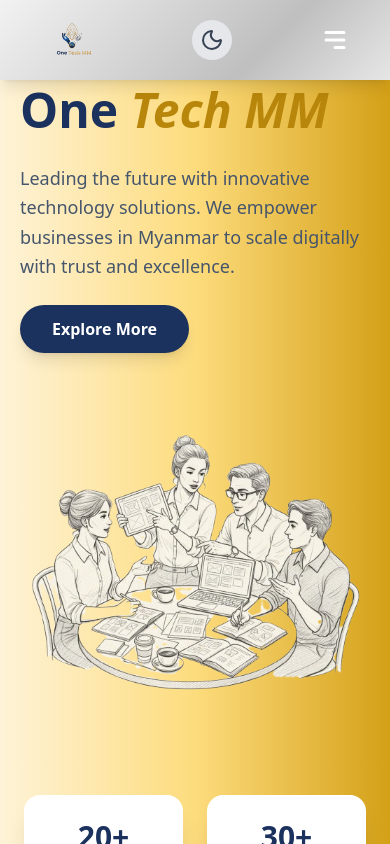
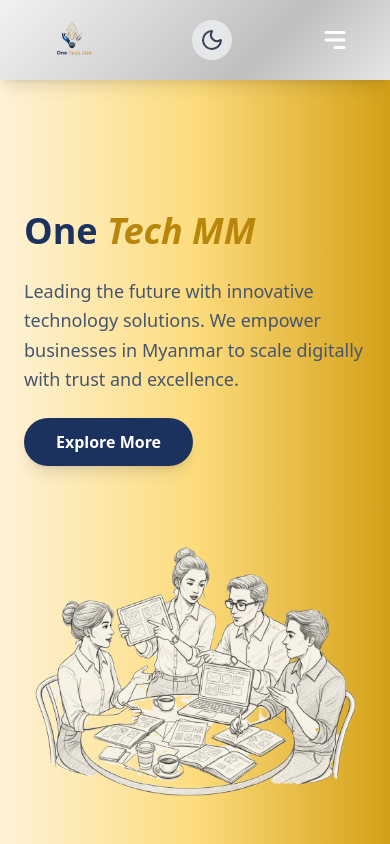
Before and after one commit to AungMinKo-tech/team-portfolio, a React (Vite) app: page / in a window 390 px wide. Shown: the top 844 px of the page. Built offline with nearby package versions, Linux system fonts and the light colour scheme.

Commit message:
refactor:home_responsive

```diff
--- a/src/components/home/Hero.jsx
+++ b/src/components/home/Hero.jsx
@@ -6,16 +6,16 @@
 export default function Hero() {
   return (
     <div className="bg-bg-light dark:bg-bg-dark transition-colors duration-500">
-      <section className="flex flex-col md:flex-row padding items-center min-h-[80vh] gap-10">
+      <section className="flex flex-col md:flex-row items-center min-h-[80vh] gap-10 px-6 pt-32 md:pt-20 md:px-20">
         {/* Left Side: Content */}
-        <div className="w-full md:w-[50%] flex justify-center md:justify-start">
+        <div className="w-full md:w-[50%] flex justify-center md:justify-start md:pt-10">
           <motion.div
             initial={{ opacity: 0, x: -50 }}
             animate={{ opacity: 1, x: 0 }}
             transition={{ duration: 0.8 }}
             className="w-full lg:w-[80%] flex flex-col gap-6"
           >
-            <h1 className="text-5xl lg:text-7xl font-bold text-brand-navy dark:text-white leading-tight">
+            <h1 className="text-4xl sm:text-5xl lg:text-7xl font-bold text-brand-navy dark:text-white leading-tight">
               One{" "}
               <span className="text-brand-gold font-extrabold italic">
                 Tech MM
```
